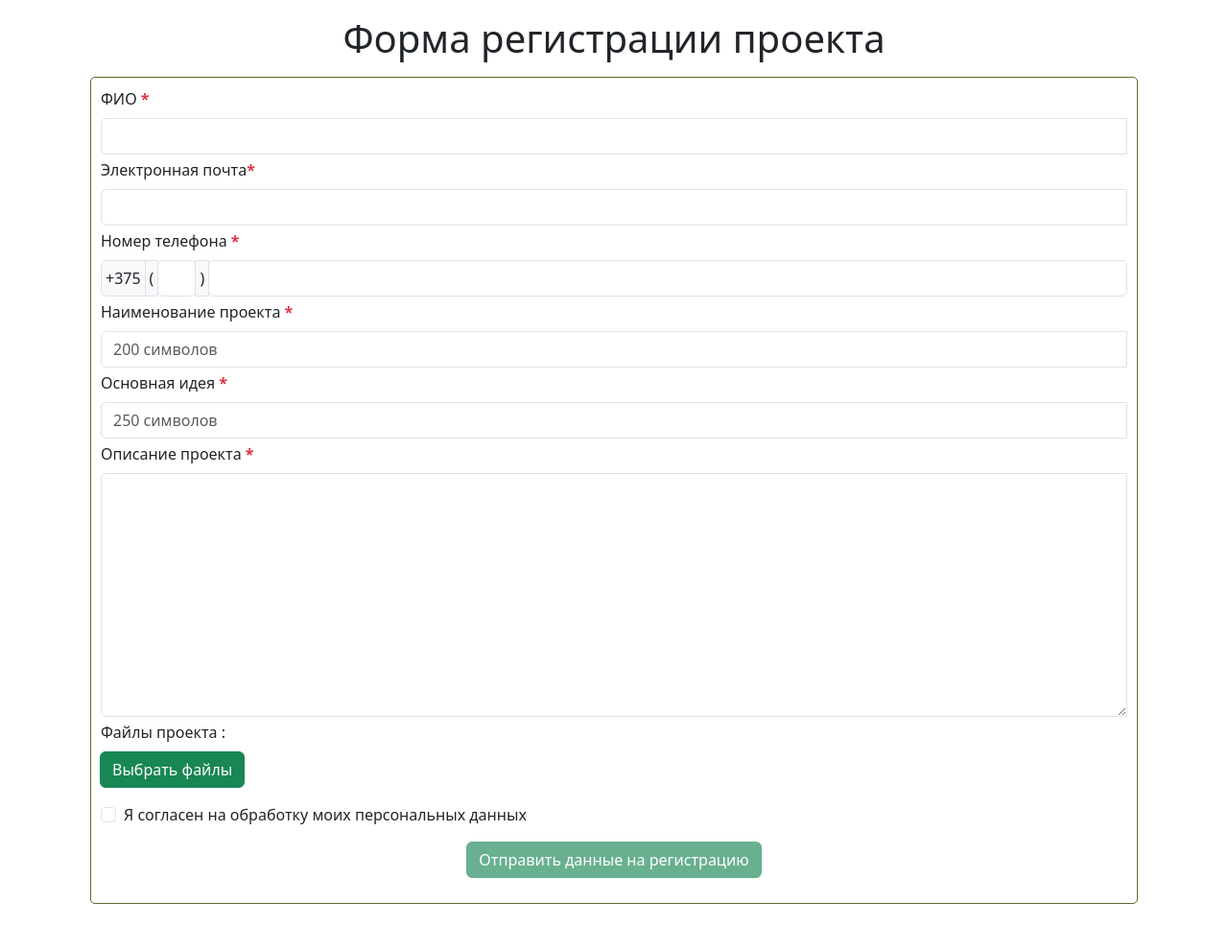
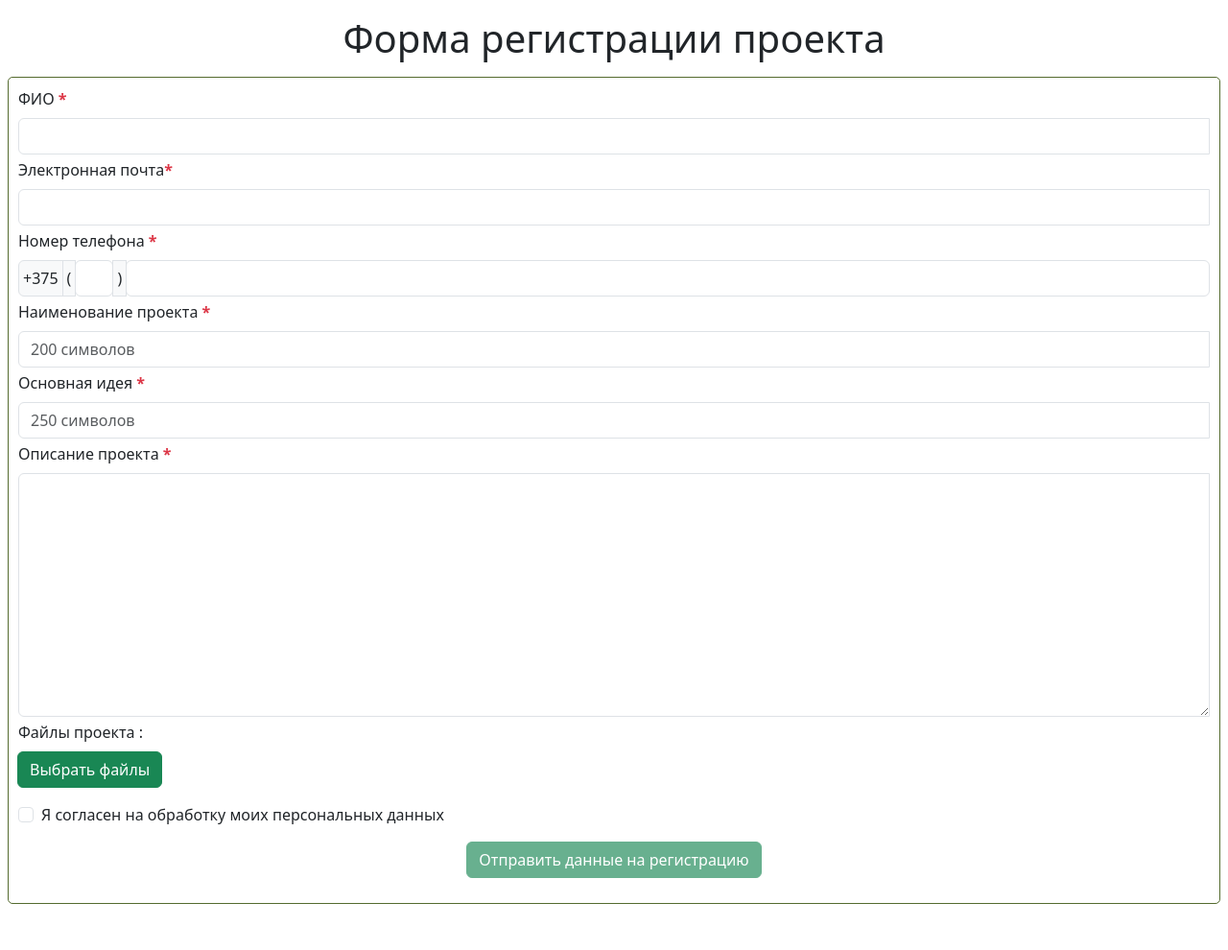
Before and after one commit to Sanch13/forum, a Django app: page /vote/registration_project/ in a window 1280 px wide. Shown: the part 56-1046 px from the top of the page at 96% size. Run offline with Django 4.2, Linux system fonts and the light colour scheme.

Commit message:
adaptive begin

```diff
--- a/forum/vote/templates/vote/base.html
+++ b/forum/vote/templates/vote/base.html
@@ -21,13 +21,15 @@
             integrity="sha384-C6RzsynM9kWDrMNeT87bh95OGNyZPhcTNXj1NW7RuBCsyN/o0jlpcV8Qyq46cDfL"
             crossorigin="anonymous"></script>
 
+    <link href="{% static 'css/styles.css' %}" rel="stylesheet"/>
+
     {% block css %}
     {% endblock css %}
 </head>
 
 <body>
 
-<div class="container">
+<div class="conteiner px-2">
     <header class="d-flex justify-content-center py-2">
         <ul class="nav nav-pills">
             <li class="nav-item"><a href="{% url 'index' %}" class="nav-link active" aria-current="page">Главная</a>
--- a/forum/vote/templates/vote/registration_project.html
+++ b/forum/vote/templates/vote/registration_project.html
@@ -20,7 +20,7 @@
     {% endif %}
 </div>
 
-<div class="container">
+<div>
     <h1 class="text-center my-3"> Форма регистрации проекта </h1>
     <div class="mb-5"
          style="border: 1px solid darkolivegreen; padding: 10px; border-radius: 5px;">
```
Also changed, not shown: forum/static/css/styles.css (added, +23 -0 lines).
